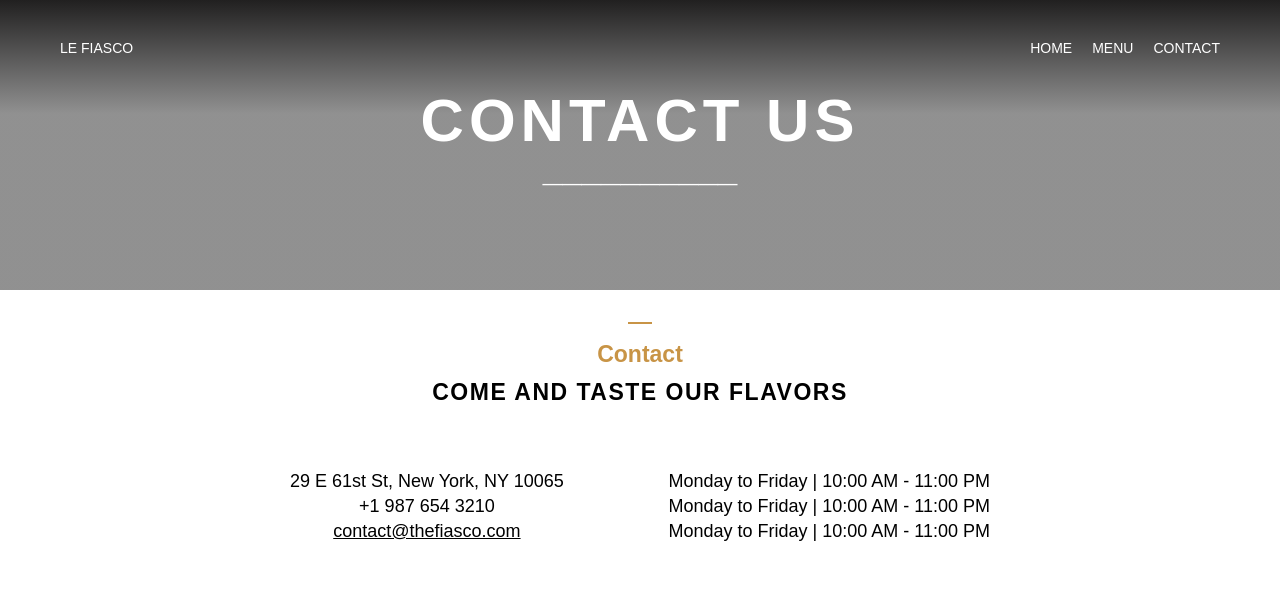
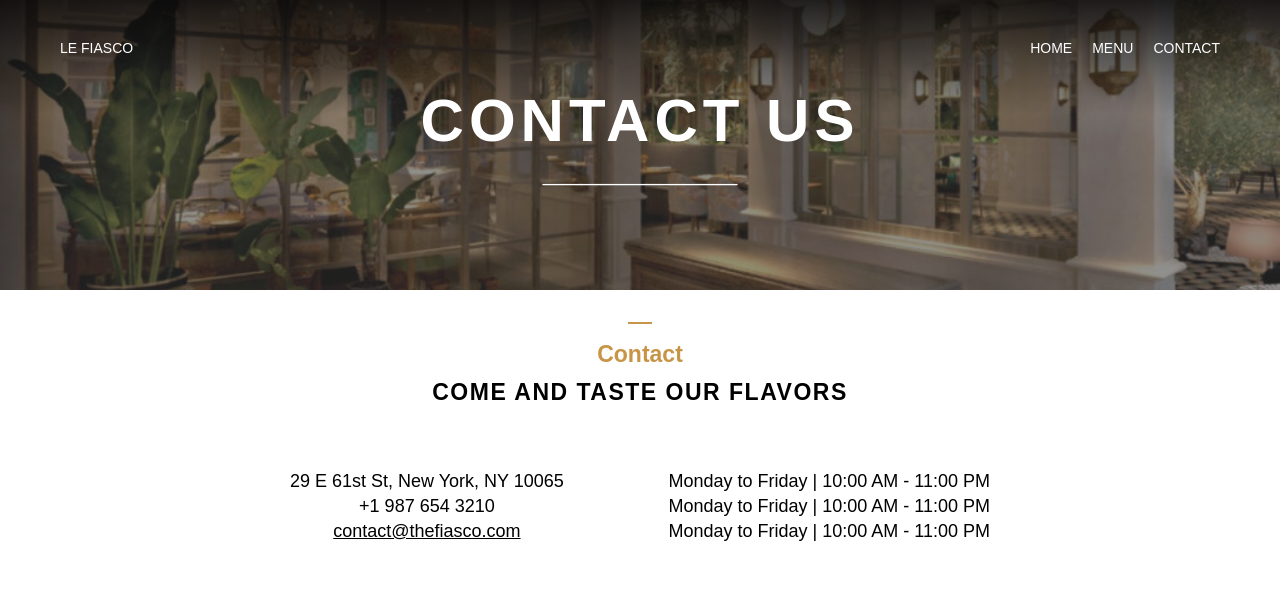
Before and after one commit to j-codepro/restaurant, a plain HTML site: page index.html in a window 1280 px wide. Both pictures are taken after a click on the link "CONTACT". Shown: the top 607 px of the page. Drawn offline with Linux system fonts and the light colour scheme; files whose address does not match are found by name.

Commit message:
Initial dist subtree commit

```diff
--- a/style.css
+++ b/style.css
@@ -5,7 +5,7 @@ body {
 .header {
     background:
     linear-gradient(180deg, rgba(14, 13, 13, 0.922), rgba(54, 54, 54, 0.55) 39.24%),
-    url(../dist/img/eggs.jpg) center center / cover no-repeat;
+    url(img/eggs.jpg) center center / cover no-repeat;
     height: 280px;
     text-align: center;
     padding: 40px 60px;
@@ -263,7 +263,7 @@ body {
 .header.second {
     background:
     linear-gradient(180deg, rgba(14, 13, 13, 0.922), rgba(54, 54, 54, 0.55) 39.24%),
-    url(../dist/img/salad-chicken.jpg) center center / cover no-repeat;
+    url(img/salad-chicken.jpg) center center / cover no-repeat;
 }
 
 .menu-content {
@@ -413,7 +413,7 @@ body {
 .header.third {
     background:
     linear-gradient(180deg, rgba(14, 13, 13, 0.922), rgba(54, 54, 54, 0.55) 39.24%),
-    url(../dist/img/contact.jpg) center center / cover no-repeat;
+    url(img/contact.jpg) center center / cover no-repeat;
 }
 
 .info-hours p {
```
